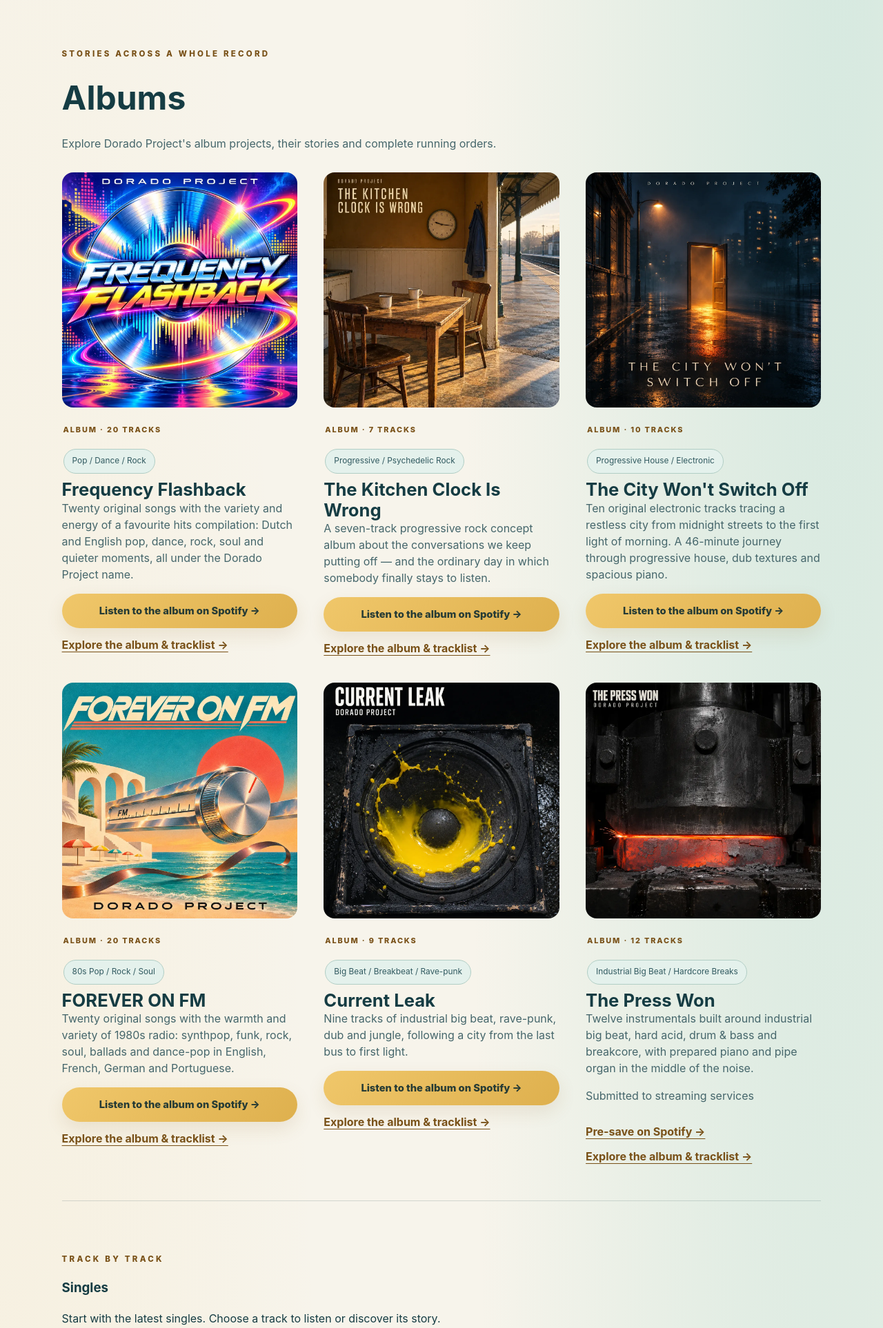
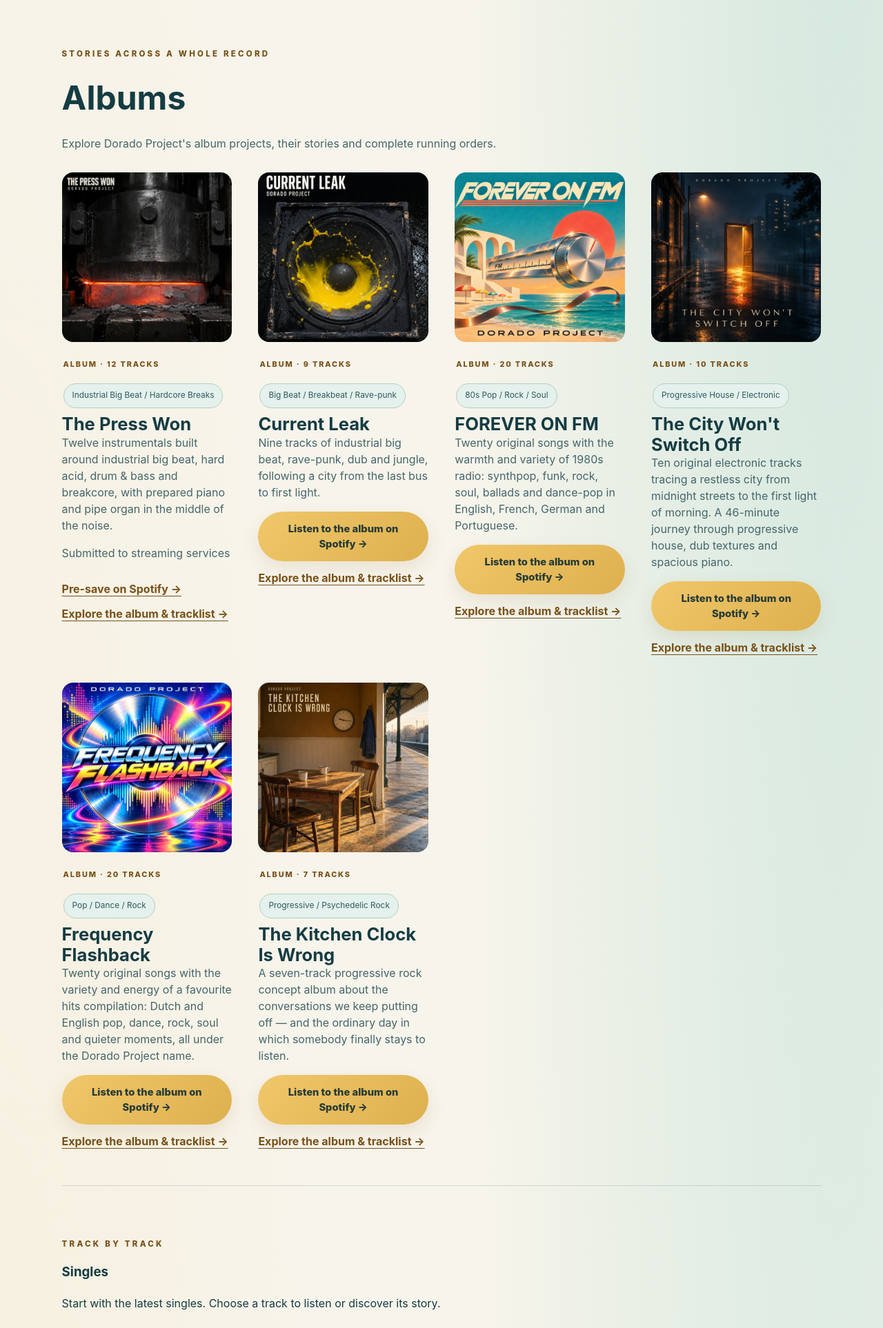
Before and after one commit to erka2208/doradoproject.site, a PHP site: page / in a window 1280 px wide. Shown: the part 1250-3176 px from the top of the page at 69% size. Run offline with PHP 8.4, Linux system fonts and the light colour scheme.

Commit message:
Show newest albums first and adjust catalogue columns

```diff
--- a/index.html
+++ b/index.html
@@ -2388,7 +2388,7 @@
     ]
   }
   </script>
-  <link rel="stylesheet" href="styles.css?v=8-search">
+  <link rel="stylesheet" href="styles.css?v=9-catalogue">
   <link rel="stylesheet" href="album.css?v=3">
   <title>Dorado Project</title>
   <link rel="stylesheet" href="/site-privacy.css">
@@ -2451,12 +2451,12 @@
         <div class="music-search-results" id="music-search-results"></div>
       </div>
 
-<!-- HALLOWEEN_ALBUMS_START --><div class="album-home-section" id="albums"><p class="eyebrow">STORIES ACROSS A WHOLE RECORD</p><h3>Albums</h3><p class="album-intro">Explore Dorado Project's album projects, their stories and complete running orders.</p><div class="release-grid album-home-grid"><article class="album-card reveal" id="frequency-flashback"><a href="/albums/frequency-flashback.html" aria-label="Explore Frequency Flashback"><img src="/assets/albums/frequency-flashback/cover.webp" alt="Frequency Flashback by Dorado Project: a luminous silver record, colourful equalizer bars and neon trails above a reflective surface" width="1200" height="1200" loading="lazy" decoding="async"></a><div class="release-meta"><p class="release-kicker">ALBUM · 20 TRACKS</p><span class="pill">Pop / Dance / Rock</span></div><h3 class="notranslate" translate="no">Frequency Flashback</h3><p>Twenty original songs with the variety and energy of a favourite hits compilation: Dutch and English pop, dance, rock, soul and quieter moments, all under the Dorado Project name.</p><a class="button button-primary" href="https://open.spotify.com/album/28cec3nND2vngqLYuKEE1c" target="_blank" rel="noopener noreferrer">Listen to the album on Spotify →</a><a class="release-detail-link" href="/albums/frequency-flashback.html">Explore the album &amp; tracklist →</a></article>
-<article class="album-card reveal" id="the-kitchen-clock-is-wrong"><a href="/albums/the-kitchen-clock-is-wrong.html" aria-label="Explore The Kitchen Clock Is Wrong"><img src="/assets/albums/kitchen-clock/cover.webp" alt="The Kitchen Clock Is Wrong by Dorado Project: two cups and wooden chairs in a kitchen opening onto an empty railway platform, with a wall clock and blue coat" width="1200" height="1200" loading="lazy" decoding="async"></a><div class="release-meta"><p class="release-kicker">ALBUM · 7 TRACKS</p><span class="pill">Progressive / Psychedelic Rock</span></div><h3 class="notranslate" translate="no">The Kitchen Clock Is Wrong</h3><p>A seven-track progressive rock concept album about the conversations we keep putting off — and the ordinary day in which somebody finally stays to listen.</p><a class="button button-primary" href="https://open.spotify.com/album/135iz1AeNQ1jLYFrxzWB6N" target="_blank" rel="noopener noreferrer">Listen to the album on Spotify →</a><a class="release-detail-link" href="/albums/the-kitchen-clock-is-wrong.html">Explore the album &amp; tracklist →</a></article>
+<!-- HALLOWEEN_ALBUMS_START --><div class="album-home-section" id="albums"><p class="eyebrow">STORIES ACROSS A WHOLE RECORD</p><h3>Albums</h3><p class="album-intro">Explore Dorado Project's album projects, their stories and complete running orders.</p><div class="release-grid album-home-grid"><article class="album-card reveal" id="the-press-won"><a href="/albums/the-press-won.html" aria-label="Explore The Press Won"><img src="/assets/albums/the-press-won/cover.webp" alt="A black forging press bears down on a glowing steel billet on the cover of The Press Won." width="1200" height="1200" loading="lazy" decoding="async"></a><div class="release-meta"><p class="release-kicker">ALBUM · 12 TRACKS</p><span class="pill">Industrial Big Beat / Hardcore Breaks</span></div><h3 class="notranslate" translate="no">The Press Won</h3><p>Twelve instrumentals built around industrial big beat, hard acid, drum &amp; bass and breakcore, with prepared piano and pipe organ in the middle of the noise.</p><p class="release-note">Submitted to streaming services</p><a class="release-detail-link" href="https://distrokid.com/hyperfollow/doradoproject/the-press-won" target="_blank" rel="noopener noreferrer">Pre-save on Spotify →</a><a class="release-detail-link" href="/albums/the-press-won.html">Explore the album &amp; tracklist →</a></article>
+<article class="album-card reveal" id="current-leak"><a href="/albums/current-leak.html" aria-label="Explore Current Leak"><img src="/assets/albums/current-leak/cover.webp" alt="Current Leak by Dorado Project: yellow paint bursts outwards inside a scuffed black loudspeaker on wet asphalt." width="1200" height="1200" loading="lazy" decoding="async"></a><div class="release-meta"><p class="release-kicker">ALBUM · 9 TRACKS</p><span class="pill">Big Beat / Breakbeat / Rave-punk</span></div><h3 class="notranslate" translate="no">Current Leak</h3><p>Nine tracks of industrial big beat, rave-punk, dub and jungle, following a city from the last bus to first light.</p><a class="button button-primary" href="https://open.spotify.com/album/5sVXg5Yn5IbXa3uZMnVzTv" target="_blank" rel="noopener noreferrer">Listen to the album on Spotify →</a><a class="release-detail-link" href="/albums/current-leak.html">Explore the album &amp; tracklist →</a></article>
+<article class="album-card reveal" id="forever-on-fm"><a href="/albums/forever-on-fm.html" aria-label="Explore FOREVER ON FM"><img src="/assets/albums/forever-on-fm/cover.webp" alt="FOREVER ON FM by Dorado Project: a chrome FM tuning dial above a sunlit turquoise coast, cream arches and a red sunset disc." width="1200" height="1200" loading="lazy" decoding="async"></a><div class="release-meta"><p class="release-kicker">ALBUM · 20 TRACKS</p><span class="pill">80s Pop / Rock / Soul</span></div><h3 class="notranslate" translate="no">FOREVER ON FM</h3><p>Twenty original songs with the warmth and variety of 1980s radio: synthpop, funk, rock, soul, ballads and dance-pop in English, French, German and Portuguese.</p><a class="button button-primary" href="https://open.spotify.com/album/0KL3ABhEigEdJpyM1mV60R" target="_blank" rel="noopener noreferrer">Listen to the album on Spotify →</a><a class="release-detail-link" href="/albums/forever-on-fm.html">Explore the album &amp; tracklist →</a></article>
 <article class="album-card reveal" id="the-city-wont-switch-off"><a href="/albums/the-city-wont-switch-off.html" aria-label="Explore The City Won't Switch Off"><img src="/assets/albums/the-city-wont-switch-off/cover.webp" alt="The City Won't Switch Off by Dorado Project: an amber-lit open door in a rainy midnight city street" width="1200" height="1200" loading="lazy" decoding="async"></a><div class="release-meta"><p class="release-kicker">ALBUM · 10 TRACKS</p><span class="pill">Progressive House / Electronic</span></div><h3 class="notranslate" translate="no">The City Won't Switch Off</h3><p>Ten original electronic tracks tracing a restless city from midnight streets to the first light of morning. A 46-minute journey through progressive house, dub textures and spacious piano.</p><a class="button button-primary" href="https://open.spotify.com/album/0kLjYQ201rzeYQ143NTmno" target="_blank" rel="noopener noreferrer">Listen to the album on Spotify →</a><a class="release-detail-link" href="/albums/the-city-wont-switch-off.html">Explore the album &amp; tracklist →</a></article>
-<article class="album-card reveal" id="forever-on-fm"><a href="/albums/forever-on-fm.html" aria-label="Explore FOREVER ON FM"><img src="/assets/albums/forever-on-fm/cover.webp" alt="FOREVER ON FM by Dorado Project: a chrome FM tuning dial above a sunlit turquoise coast, cream arches and a red sunset disc." width="1200" height="1200" loading="lazy" decoding="async"></a><div class="release-meta"><p class="release-kicker">ALBUM · 20 TRACKS</p><span class="pill">80s Pop / Rock / Soul</span></div><h3 class="notranslate" translate="no">FOREVER ON FM</h3><p>Twenty original songs with the warmth and variety of 1980s radio: synthpop, funk, rock, soul, ballads and dance-pop in English, French, German and Portuguese.</p><a class="button button-primary" href="https://open.spotify.com/album/0KL3ABhEigEdJpyM1mV60R" target="_blank" rel="noopener noreferrer">Listen to the album on Spotify →</a><a class="release-detail-link" href="/albums/forever-on-fm.html">Explore the album &amp; tracklist →</a></article>
-<article class="album-card reveal" id="current-leak"><a href="/albums/current-leak.html" aria-label="Explore Current Leak"><img src="/assets/albums/current-leak/cover.webp" alt="Current Leak by Dorado Project: yellow paint bursts outwards inside a scuffed black loudspeaker on wet asphalt." width="1200" height="1200" loading="lazy" decoding="async"></a><div class="release-meta"><p class="release-kicker">ALBUM · 9 TRACKS</p><span class="pill">Big Beat / Breakbeat / Rave-punk</span></div><h3 class="notranslate" translate="no">Current Leak</h3><p>Nine tracks of industrial big beat, rave-punk, dub and jungle, following a city from the last bus to first light.</p><a class="button button-primary" href="https://open.spotify.com/album/5sVXg5Yn5IbXa3uZMnVzTv" target="_blank" rel="noopener noreferrer">Listen to the album on Spotify →</a><a class="release-detail-link" href="/albums/current-leak.html">Explore the album &amp; tracklist →</a></article>
-<article class="album-card reveal" id="the-press-won"><a href="/albums/the-press-won.html" aria-label="Explore The Press Won"><img src="/assets/albums/the-press-won/cover.webp" alt="A black forging press bears down on a glowing steel billet on the cover of The Press Won." width="1200" height="1200" loading="lazy" decoding="async"></a><div class="release-meta"><p class="release-kicker">ALBUM · 12 TRACKS</p><span class="pill">Industrial Big Beat / Hardcore Breaks</span></div><h3 class="notranslate" translate="no">The Press Won</h3><p>Twelve instrumentals built around industrial big beat, hard acid, drum &amp; bass and breakcore, with prepared piano and pipe organ in the middle of the noise.</p><p class="release-note">Submitted to streaming services</p><a class="release-detail-link" href="https://distrokid.com/hyperfollow/doradoproject/the-press-won" target="_blank" rel="noopener noreferrer">Pre-save on Spotify →</a><a class="release-detail-link" href="/albums/the-press-won.html">Explore the album &amp; tracklist →</a></article></div></div><!-- HALLOWEEN_ALBUMS_END -->
+<article class="album-card reveal" id="frequency-flashback"><a href="/albums/frequency-flashback.html" aria-label="Explore Frequency Flashback"><img src="/assets/albums/frequency-flashback/cover.webp" alt="Frequency Flashback by Dorado Project: a luminous silver record, colourful equalizer bars and neon trails above a reflective surface" width="1200" height="1200" loading="lazy" decoding="async"></a><div class="release-meta"><p class="release-kicker">ALBUM · 20 TRACKS</p><span class="pill">Pop / Dance / Rock</span></div><h3 class="notranslate" translate="no">Frequency Flashback</h3><p>Twenty original songs with the variety and energy of a favourite hits compilation: Dutch and English pop, dance, rock, soul and quieter moments, all under the Dorado Project name.</p><a class="button button-primary" href="https://open.spotify.com/album/28cec3nND2vngqLYuKEE1c" target="_blank" rel="noopener noreferrer">Listen to the album on Spotify →</a><a class="release-detail-link" href="/albums/frequency-flashback.html">Explore the album &amp; tracklist →</a></article>
+<article class="album-card reveal" id="the-kitchen-clock-is-wrong"><a href="/albums/the-kitchen-clock-is-wrong.html" aria-label="Explore The Kitchen Clock Is Wrong"><img src="/assets/albums/kitchen-clock/cover.webp" alt="The Kitchen Clock Is Wrong by Dorado Project: two cups and wooden chairs in a kitchen opening onto an empty railway platform, with a wall clock and blue coat" width="1200" height="1200" loading="lazy" decoding="async"></a><div class="release-meta"><p class="release-kicker">ALBUM · 7 TRACKS</p><span class="pill">Progressive / Psychedelic Rock</span></div><h3 class="notranslate" translate="no">The Kitchen Clock Is Wrong</h3><p>A seven-track progressive rock concept album about the conversations we keep putting off — and the ordinary day in which somebody finally stays to listen.</p><a class="button button-primary" href="https://open.spotify.com/album/135iz1AeNQ1jLYFrxzWB6N" target="_blank" rel="noopener noreferrer">Listen to the album on Spotify →</a><a class="release-detail-link" href="/albums/the-kitchen-clock-is-wrong.html">Explore the album &amp; tracklist →</a></article></div></div><!-- HALLOWEEN_ALBUMS_END -->
 
       <div class="section-heading" id="singles"><div><p class="eyebrow">TRACK BY TRACK</p><h3>Singles</h3><p>Start with the latest singles. Choose a track to listen or discover its story.</p></div></div>
       <div class="release-grid">
--- a/scripts/build-albums.mjs
+++ b/scripts/build-albums.mjs
@@ -150,7 +150,9 @@ ${/^[A-Za-z0-9_-]{11}$/.test(t.youtubeVideoId || '') ? `    <section class="albu
   }
   const halloweenAlbums = albums.filter((a) => (a.category || 'halloween') === 'halloween');
   const otherAlbums = albums.filter((a) => (a.category || 'halloween') !== 'halloween');
-  const generalSection = otherAlbums.length ? `<div class="album-home-section" id="albums"><p class="eyebrow">STORIES ACROSS A WHOLE RECORD</p><h3>Albums</h3><p class="album-intro">Explore Dorado Project's album projects, their stories and complete running orders.</p><div class="release-grid album-home-grid">${otherAlbums.map((a) => `<article class="album-card reveal" id="${a.slug}"><a href="/${albumPath(a)}" aria-label="Explore ${esc(a.title)}"><img src="/${a.image}" alt="${esc(a.imageAlt)}" width="1200" height="1200" loading="lazy" decoding="async"></a><div class="release-meta"><p class="release-kicker">ALBUM · ${a.tracks.length} TRACKS</p><span class="pill">${esc(a.cardGenre || a.genre.join(' / '))}</span></div><h3 class="notranslate" translate="no">${esc(a.title)}</h3><p>${esc(a.description)}</p>${a.spotify ? `<a class="button button-primary" href="${esc(a.spotify)}" target="_blank" rel="noopener noreferrer">Listen to the album on Spotify →</a>` : `<p class="release-note">${esc(a.status || 'In production')}</p>`}${!a.spotify && a.hyperfollow ? `<a class="release-detail-link" href="${esc(a.hyperfollow)}" target="_blank" rel="noopener noreferrer">Pre-save on Spotify →</a>` : ''}<a class="release-detail-link" href="/${albumPath(a)}">Explore the album &amp; tracklist →</a></article>`).join('\n')}</div></div>` : '';
+  const newestAlbums = [...otherAlbums].reverse().sort((a, b) =>
+    (b.catalogueDate || '9999-12-31').localeCompare(a.catalogueDate || '9999-12-31'));
+  const generalSection = otherAlbums.length ? `<div class="album-home-section" id="albums"><p class="eyebrow">STORIES ACROSS A WHOLE RECORD</p><h3>Albums</h3><p class="album-intro">Explore Dorado Project's album projects, their stories and complete running orders.</p><div class="release-grid album-home-grid">${newestAlbums.map((a) => `<article class="album-card reveal" id="${a.slug}"><a href="/${albumPath(a)}" aria-label="Explore ${esc(a.title)}"><img src="/${a.image}" alt="${esc(a.imageAlt)}" width="1200" height="1200" loading="lazy" decoding="async"></a><div class="release-meta"><p class="release-kicker">ALBUM · ${a.tracks.length} TRACKS</p><span class="pill">${esc(a.cardGenre || a.genre.join(' / '))}</span></div><h3 class="notranslate" translate="no">${esc(a.title)}</h3><p>${esc(a.description)}</p>${a.spotify ? `<a class="button button-primary" href="${esc(a.spotify)}" target="_blank" rel="noopener noreferrer">Listen to the album on Spotify →</a>` : `<p class="release-note">${esc(a.status || 'In production')}</p>`}${!a.spotify && a.hyperfollow ? `<a class="release-detail-link" href="${esc(a.hyperfollow)}" target="_blank" rel="noopener noreferrer">Pre-save on Spotify →</a>` : ''}<a class="release-detail-link" href="/${albumPath(a)}">Explore the album &amp; tracklist →</a></article>`).join('\n')}</div></div>` : '';
   const halloweenSection = `<div class="album-home-section" id="halloween-albums"><p class="eyebrow">TWO JOURNEYS INTO THE DARK</p><h3>Halloween albums</h3><p class="album-intro">Haunted forest ambience and cinematic horror soundscapes. Explore 36 tracks across two albums, each with its own scene, artwork and story.</p><div class="release-grid album-home-grid">${halloweenAlbums.map((a) => `<article class="album-card reveal" id="${a.slug}"><a href="/${albumPath(a)}" aria-label="Explore ${esc(a.title)}"><img src="/${a.image}" alt="${esc(a.imageAlt)}" width="1200" height="1200" loading="lazy" decoding="async"></a><div class="release-meta"><p class="release-kicker">ALBUM · ${a.tracks.length} TRACKS</p><span class="pill">Halloween / Electronic</span></div><h3 class="notranslate" translate="no">${esc(a.title)}</h3><p>${esc(a.description)}</p>${a.spotify ? `<a class="button button-primary" href="${esc(a.spotify)}" target="_blank" rel="noopener noreferrer">Listen to the album on Spotify →</a>` : `<p class="release-note">${esc(a.status || "Submitted to streaming services")}</p>`}<a class="release-detail-link" href="/${albumPath(a)}">Explore the album &amp; tracklist →</a></article>`).join('\n')}</div></div>
       `;
   const section = `<!-- HALLOWEEN_ALBUMS_START -->${generalSection}<!-- HALLOWEEN_ALBUMS_END -->`;
--- a/sitemap.xml
+++ b/sitemap.xml
@@ -1,6 +1,6 @@
 <?xml version="1.0" encoding="UTF-8"?>
 <urlset xmlns="http://www.sitemaps.org/schemas/sitemap/0.9">
-  <url><loc>https://doradoproject.com/</loc><lastmod>2026-11-27</lastmod></url>
+  <url><loc>https://doradoproject.com/</loc><lastmod>2026-11-28</lastmod></url>
   <url><loc>https://doradoproject.com/chamonix.html</loc><lastmod>2026-09-14</lastmod></url>
   <url><loc>https://doradoproject.com/releases/thunder-in-the-floorboards.html</loc><lastmod>2026-11-27</lastmod></url>
   <url><loc>https://doradoproject.com/releases/takkeherrie.html</loc><lastmod>2026-11-27</lastmod></url>
--- a/styles.css
+++ b/styles.css
@@ -60,6 +60,9 @@ h1 span{color:transparent;-webkit-text-stroke:1px rgba(244,241,232,.62);text-str
 .section-heading{display:flex;justify-content:space-between;align-items:end;margin-bottom:44px}
 .section h2,.cta h2{font-size:clamp(2.4rem,5vw,5rem);line-height:.95;letter-spacing:-.045em;margin:0}
 .release-grid{display:grid;grid-template-columns:repeat(3,minmax(0,1fr));gap:clamp(24px,3vw,42px)}
+.release-grid.album-home-grid{grid-template-columns:repeat(4,minmax(0,1fr))}
+.release-grid.album-home-grid .pill{white-space:normal}
+.release-grid.album-home-grid .button{text-align:center}
 .release-card{min-width:0;display:flex;flex-direction:column}
 .cover-wrap{position:relative;overflow:hidden;border-radius:var(--radius);aspect-ratio:1;box-shadow:0 24px 70px rgba(0,0,0,.32);isolation:isolate;transition:transform .5s cubic-bezier(.2,.65,.2,1)}
 .release-card:hover .cover-wrap{transform:translateY(-4px) scale(1.01)}
@@ -92,8 +95,8 @@ h1 span{color:transparent;-webkit-text-stroke:1px rgba(244,241,232,.62);text-str
 .spotify-copy h3{font-size:clamp(2rem,3.5vw,3.6rem);line-height:1;margin:0 0 18px;letter-spacing:-.04em}
 .spotify-copy>p:not(.eyebrow){color:var(--muted);max-width:420px;margin-bottom:26px}
 .spotify-embed{display:block;width:100%;height:352px;border:0;border-radius:16px;background:#121212}
-@media(min-width:1101px){.release-meta{align-items:flex-start;flex-direction:column;gap:12px}.pill{align-self:flex-start}}
-@media(max-width:1100px){.release-grid{grid-template-columns:repeat(2,minmax(0,1fr))}}
+@media(min-width:821px){.release-meta{align-items:flex-start;flex-direction:column;gap:12px}.pill{align-self:flex-start}}
+@media(max-width:1023px){.release-grid.album-home-grid{grid-template-columns:repeat(2,minmax(0,1fr));gap:clamp(12px,3vw,28px)}}
 .about{padding-top:70px}
 .about-panel{display:grid;grid-template-columns:.8fr 1.2fr;gap:8vw;padding:clamp(36px,6vw,80px);border:1px solid var(--line);border-radius:34px;background:linear-gradient(145deg,rgba(255,255,255,.035),rgba(255,255,255,.01));box-shadow:inset 0 1px 0 rgba(255,255,255,.035)}
 .about-copy{font-size:clamp(1.05rem,2vw,1.35rem);color:#b7c3ca;max-width:760px}
@@ -106,7 +109,7 @@ footer{display:flex;justify-content:space-between;gap:20px;padding:28px clamp(24
   .site-header{padding:18px 20px}.brand span:last-child{display:none}nav{gap:18px;font-size:.84rem}
   .hero{grid-template-columns:1fr;padding:120px 22px 70px;gap:42px;min-height:auto}.hero-art{width:min(82vw,500px);justify-self:center;grid-row:1}.hero-copy{grid-row:2}.scroll-cue{display:none}
   h1{font-size:clamp(3.2rem,17vw,5rem);max-width:100%}
-  .section{padding:82px 22px}.release-grid{grid-template-columns:1fr}.release-meta{align-items:start;flex-direction:column;gap:12px}.pill{align-self:flex-start}.spotify-panel{grid-template-columns:1fr;padding:24px;border-radius:24px}.spotify-copy>p:not(.eyebrow){max-width:none}
+  .section{padding:82px 22px}.release-grid{grid-template-columns:1fr}.album-home-grid .release-meta{padding-top:14px}.album-home-grid .album-card{overflow-wrap:anywhere}.album-home-grid .album-card h3{font-size:clamp(1rem,4.2vw,1.5rem)}.release-meta{align-items:start;flex-direction:column;gap:12px}.pill{align-self:flex-start}.spotify-panel{grid-template-columns:1fr;padding:24px;border-radius:24px}.spotify-copy>p:not(.eyebrow){max-width:none}
   .about-panel{grid-template-columns:1fr;gap:32px;padding:30px}.cta{padding:100px 22px 110px}footer{padding:24px 22px;flex-direction:column}
 }
 @media(max-width:480px){
```
Also changed, not shown: README.md, data/halloween-albums.json.
